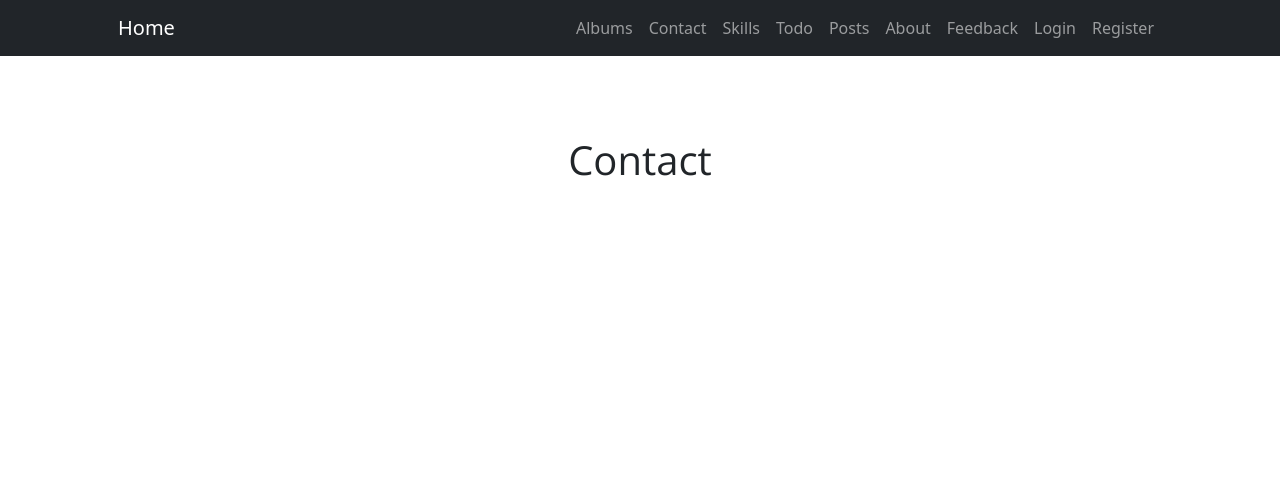
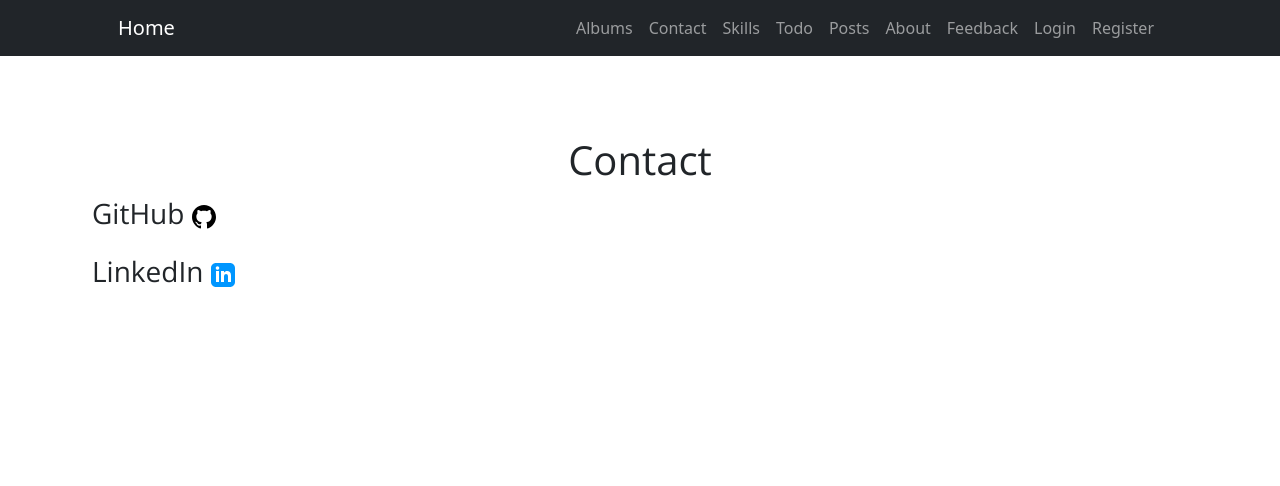
Before and after one commit to LostHopes/Flask-labs, a Flask app: page /contact in a window 1280 px wide. Shown: the top 486 px of the page. Run offline with Flask 3, Linux system fonts and the light colour scheme; some libraries are stand-ins or nearby versions.

Commit message:
added content to the about, contact pages

```diff
--- a/src/app/base/templates/about.html
+++ b/src/app/base/templates/about.html
@@ -16,7 +16,7 @@
             I'm currently study at Prikarpatskiy National University in Ivano-Frankivsk.
         </p>
         <p>
-            The list of my skills you can be found
+            The list of my skills can be found
             <a href="{{ url_for('skills.show') }}">here</a>
         </p>
     </div>
--- a/src/app/base/templates/contact.html
+++ b/src/app/base/templates/contact.html
@@ -6,8 +6,40 @@
 
 {% block content %}
 
-<div class="d-flex justify-content-center">
-    <h1 class="title">Contact</h1>
+<div class="container">
+    <div>
+        <h1 class="title">Contact</h1>
+    </div>
+
+    <div class="">
+        <p class="fs-3">
+            GitHub
+            <a href="https://github.com/LostHopes" target="_blank">
+                <svg xmlns="http://www.w3.org/2000/svg" width="24" height="24" viewBox="0 0 24 24">
+                    <path d="M12 0c-6.626 0-12 5.373-12 12 0 5.302
+                    3.438 9.8 8.207 11.387.599.111.793-.261.793-.577v-2.234c-3.338.726-4.033-1.416-4.033-1.416-.546-1.387-1.333-1.756-1.333-1.756-1.089-.745.083-.729.083-.729 1.205.084
+                     1.839 1.237 1.839 1.237 1.07 1.834 2.807 1.304
+                          3.492.997.107-.775.418-1.305.762-1.604-2.665-.305-5.467-1.334-5.467-5.931
+                           0-1.311.469-2.381 1.236-3.221-.124-.303-.535-1.524.117-3.176 0 0 1.008-.322 3.301 1.23.957-.266
+                           1.983-.399 3.003-.404 1.02.005 2.047.138 3.006.404 2.291-1.552 3.297-1.23 3.297-1.23.653
+                           1.653.242 2.874.118 3.176.77.84 1.235 1.911 1.235 3.221 0 4.609-2.807 5.624-5.479 5.921.43.372.823 1.102.823 2.222v3.293c0
+                            .319.192.694.801.576 4.765-1.589 8.199-6.086 8.199-11.386 0-6.627-5.373-12-12-12z" />
+                </svg>
+            </a>
+        </p>
+        <p class="fs-3">
+            LinkedIn
+            <a href="https://www.linkedin.com/in/arsen-melnychuk-840b5126b/" target="_blank">
+                <svg xmlns="http://www.w3.org/2000/svg" width="24" height="24" viewBox="0 0 24 24">
+                    <path fill="#0096FF" d="M19 0h-14c-2.761 0-5 2.239-5 5v14c0 2.761 2.239
+                         5 5 5h14c2.762 0 5-2.239 5-5v-14c0-2.761-2.238-5-5-5zm-11
+                          19h-3v-11h3v11zm-1.5-12.268c-.966 0-1.75-.79-1.75-1.764s.784-1.764
+                           1.75-1.764 1.75.79 1.75 1.764-.783 1.764-1.75 1.764zm13.5 12.268h-3v-5.604c0-3.368-4-3.113-4
+                            0v5.604h-3v-11h3v1.765c1.396-2.586 7-2.777 7 2.476v6.759z" />
+                </svg>
+            </a>
+        </p>
+    </div>
 </div>
 
 {% endblock %}
```
